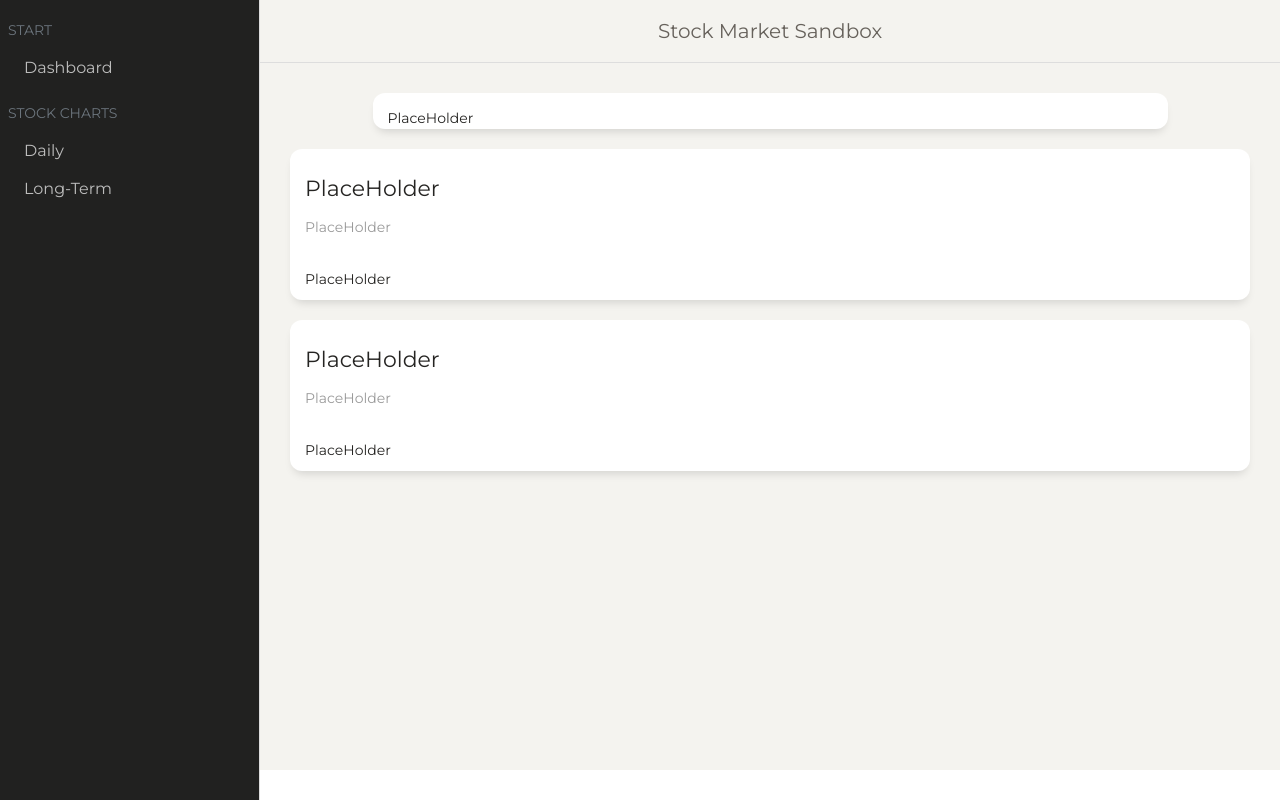
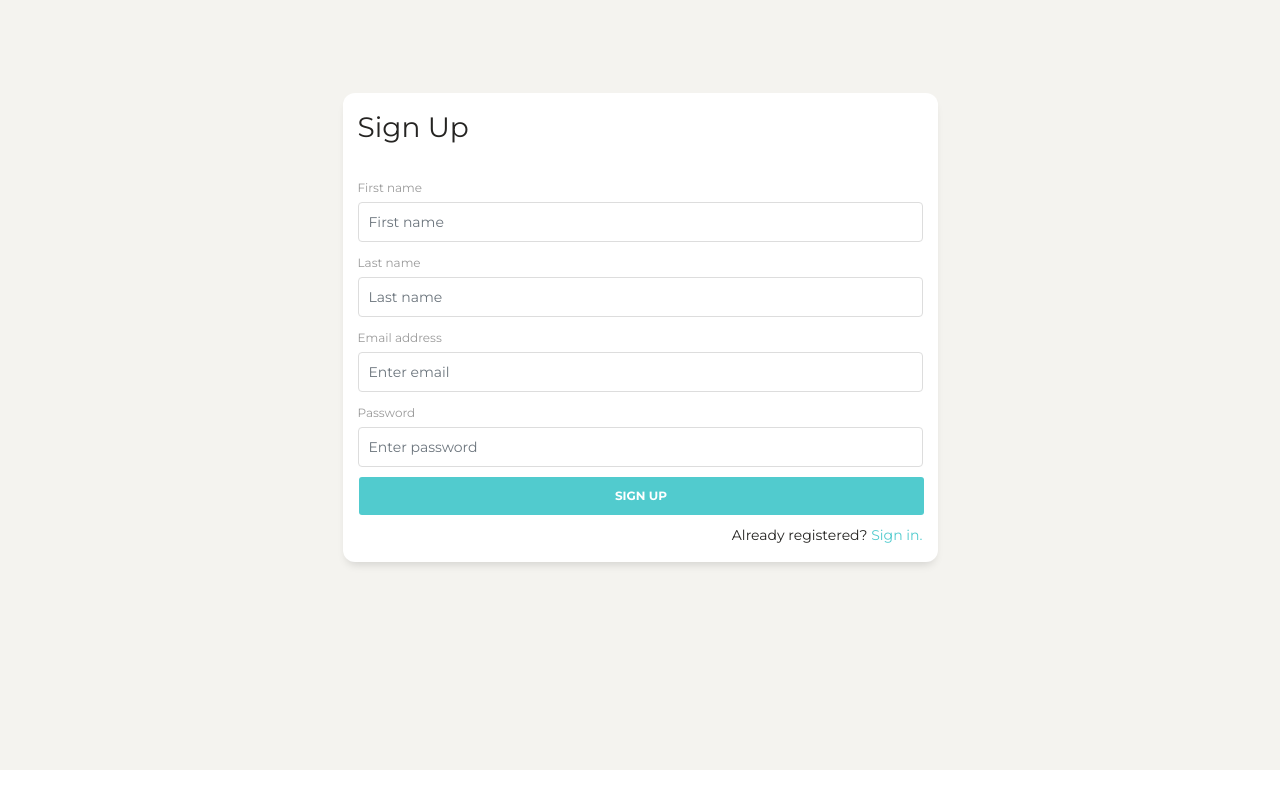
Before and after one commit to jsarja/Stock-Price-Sandbox, a React (Create React App) app in the folder src/client/: page /sign-up in a window 1280 px wide. Before the commit this address led to /dashboard. Built offline with nearby package versions, Linux system fonts and the light colour scheme.

Commit message:
Authentication: Create sign-in and sign-up components for react application.

```diff
--- a/src/client/src/App.js
+++ b/src/client/src/App.js
@@ -27,10 +27,12 @@ class App extends React.Component {
           />
           <div className="main-panel" ref={this.mainPanel}>
             <Header {...this.props}/>
-            <Switch>
-              {routeComponents}
-              <Redirect to="/dashboard" />
-            </Switch>
+            <div className="content">
+              <Switch>
+                {routeComponents}
+                <Redirect to="/dashboard" />
+              </Switch>
+            </div>
           </div>
         </div>
       </Router>
--- a/src/client/src/components/Header.js
+++ b/src/client/src/components/Header.js
@@ -17,6 +17,7 @@
 
 */
 import React from "react";
+import ReactDOM from "react-dom";
 import { withRouter } from 'react-router-dom';
 import {
   Navbar,
@@ -85,6 +86,11 @@ class Header extends React.Component {
   }
 
   render() {
+    // Dont show header bar on sign-in and sign-up pages.
+    if(window.location.href.includes('sign-')) {
+      return null;
+    }
+
     return (
       // add or remove classes depending if we are on full-screen-maps page or not
       <Navbar
--- a/src/client/src/components/Sidebar.js
+++ b/src/client/src/components/Sidebar.js
@@ -31,7 +31,22 @@ class Sidebar extends React.Component {
     return window.location.href.indexOf(routeName) > -1 ? "active" : "";
   }
 
+  componentDidMount() {
+    if(window.location.href.includes('sign-')) {
+      this.mainPanelWidth = document.querySelector(".main-panel").style.width;
+      document.querySelector(".main-panel").style.width = "100%";
+    }
+  }
+
+  componentWillUnmount() {
+    document.querySelector(".main-panel").style.width = "calc(100% - 260px)";
+  }
+
   render() {
+    // Dont show sidebar on sign-in and sign-up pages.
+    if(window.location.href.includes('sign-')) {
+      return null;
+    }
     return (
       <div
         className="sidebar"
@@ -42,6 +57,9 @@ class Sidebar extends React.Component {
         <div className="sidebar-wrapper" ref={this.sidebar}>
           <Nav className="">
             {this.props.routes.map((prop, key) => {
+              if(prop.path.includes('sign-')) {
+                return;
+              }
               let header = null;
               if(prop.header) {
                 header = <div className="ml-2 mt-3 mb-2 text-secondary">{prop.header}</div>
--- a/src/client/src/routes.js
+++ b/src/client/src/routes.js
@@ -1,13 +1,15 @@
 import Dashboard from './views/Dashboard';
 import ChartDaily from './views/ChartDaily';
 import ChartLongterm from './views/ChartLongterm';
+import Login from './views/auth/Login';
+import SignUp from './views/auth/SignUp';
 
 const routes = [
 	{
 		path: "/dashboard",
 		title: "Dashboard",
 		component: Dashboard,
-		header: "START"
+		header: "OVERVIEW"
 	},
 	{
 		path: "/stock-charts/daily",
@@ -19,7 +21,17 @@ const routes = [
 		path: "/stock-charts/long-term",
 		title: "Long-term",
 		component: ChartLongterm,
-	}
+	},
+	{
+		path: "/sign-in",
+		title: "Sign In",
+		component: Login,
+	},
+	{
+		path: "/sign-up",
+		title: "Sign Un",
+		component: SignUp,
+	},
 ];
 
   export default routes;
--- a/src/client/src/views/ChartDaily.js
+++ b/src/client/src/views/ChartDaily.js
@@ -5,7 +5,6 @@ class ChartDaily extends React.Component {
 	render() {
 		return (
 			<>
-			  <div className="content">
 				<Row>
 				  <Col lg={{size: 10, offset: 1}} md="12">
 					<Card className="card-stats">
@@ -41,7 +40,6 @@ class ChartDaily extends React.Component {
 					</Card>
 				  </Col>
 				</Row>
-			  </div>
 			</>
 		  );
 	}
--- a/src/client/src/views/ChartLongterm.js
+++ b/src/client/src/views/ChartLongterm.js
@@ -5,7 +5,6 @@ class ChartLongterm extends React.Component {
 	render() {
 		return (
 			<>
-			  <div className="content">
 				<Row>
 				  <Col lg={{size: 10, offset: 1}} md="12">
 					<Card className="card-stats">
@@ -41,7 +40,6 @@ class ChartLongterm extends React.Component {
 					</Card>
 				  </Col>
 				</Row>
-			  </div>
 			</>
 		  );
 	}
--- a/src/client/src/views/Dashboard.js
+++ b/src/client/src/views/Dashboard.js
@@ -5,7 +5,6 @@ class Dashboard extends React.Component {
 	render() {
 		return (
 			<>
-			  <div className="content">
 				<Row>
 				  <Col lg={{size: 10, offset: 1}} md="12">
 					<Card className="card-stats">
@@ -41,7 +40,6 @@ class Dashboard extends React.Component {
 					</Card>
 				  </Col>
 				</Row>
-			  </div>
 			</>
 		  );
 	}
--- /dev/null
+++ b/src/client/src/views/auth/Login.js
@@ -0,0 +1,42 @@
+import React, { Component } from "react";
+import { Link } from "react-router-dom";
+
+export default class Login extends Component {
+  render() {
+    return (
+      <div className="row">
+        <div className="col-md-8 offset-md-2 col-lg-6 offset-lg-3">
+          <div className="card-stats card">
+            <div className="card-body">
+              <form>
+                <h3>Sign In</h3>
+
+                <div className="form-group">
+                  <label>Email address</label>
+                  <input type="email" className="form-control" placeholder="Enter email" />
+                </div>
+
+                <div className="form-group">
+                  <label>Password</label>
+                  <input type="password" className="form-control" placeholder="Enter password" />
+                </div>
+
+                <div className="form-group">
+                  <div className="custom-control custom-checkbox">
+                    <input type="checkbox" className="custom-control-input" id="customCheck1" />
+                    <label className="custom-control-label" htmlFor="customCheck1">Remember me</label>
+                  </div>
+                </div>
+
+                <button type="submit" className="btn btn-primary btn-block">Submit</button>
+                <p className="forgot-password text-right">
+                  Don't have an account yet? <Link to="/sign-up">Register here!</Link>
+                </p>
+              </form>
+            </div>
+          </div>
+        </div>
+      </div>
+    );
+  }
+}
--- /dev/null
+++ b/src/client/src/views/auth/SignUp.js
@@ -0,0 +1,45 @@
+import React, { Component } from "react";
+import { Link } from "react-router-dom";
+
+export default class SignUp extends Component {
+    render() {
+        return (
+            <div className="row">
+                <div className="col-md-8 offset-md-2 col-lg-6 offset-lg-3">
+                    <div className="card-stats card">
+                        <div className="card-body">
+                            <form>
+                                <h3>Sign Up</h3>
+
+                                <div className="form-group">
+                                    <label>First name</label>
+                                    <input type="text" className="form-control" placeholder="First name" />
+                                </div>
+
+                                <div className="form-group">
+                                    <label>Last name</label>
+                                    <input type="text" className="form-control" placeholder="Last name" />
+                                </div>
+
+                                <div className="form-group">
+                                    <label>Email address</label>
+                                    <input type="email" className="form-control" placeholder="Enter email" />
+                                </div>
+
+                                <div className="form-group">
+                                    <label>Password</label>
+                                    <input type="password" className="form-control" placeholder="Enter password" />
+                                </div>
+
+                                <button type="submit" className="btn btn-primary btn-block">Sign Up</button>
+                                <p className="forgot-password text-right">
+                                    Already registered? <Link to="/sign-in">Sign in.</Link>
+                                </p>
+                            </form>
+                        </div>
+                    </div>
+                </div>
+            </div>
+        );
+    }
+}
```
